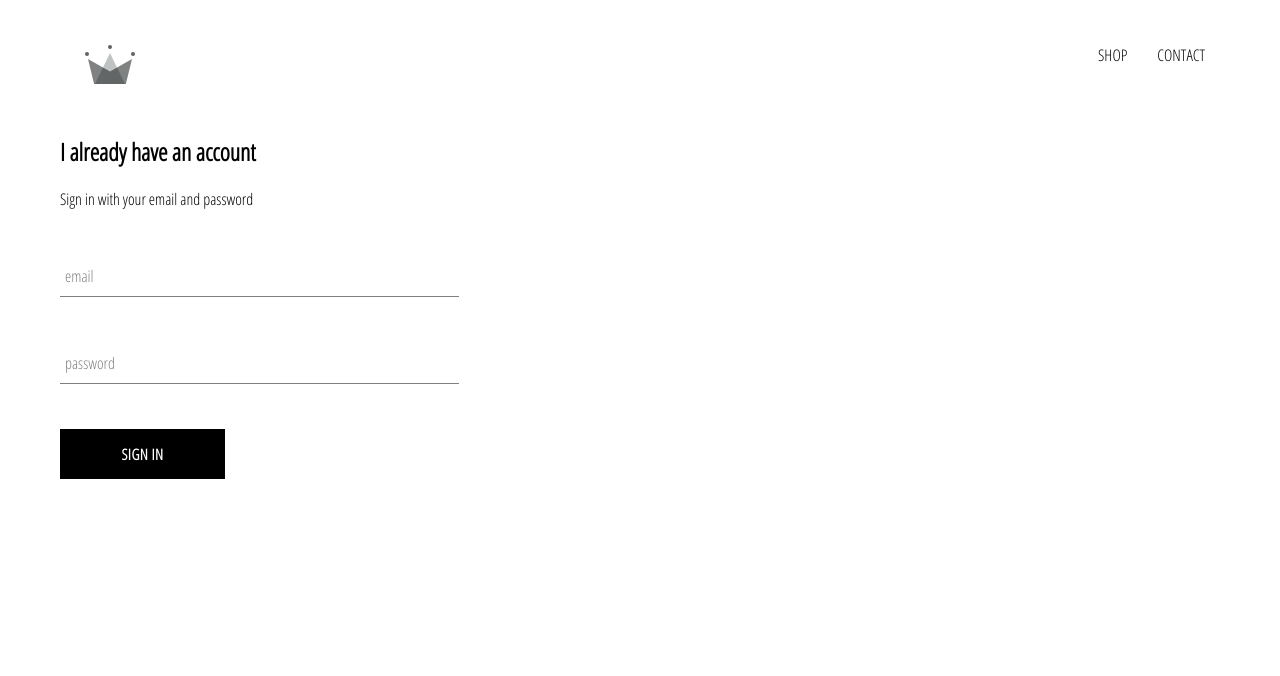
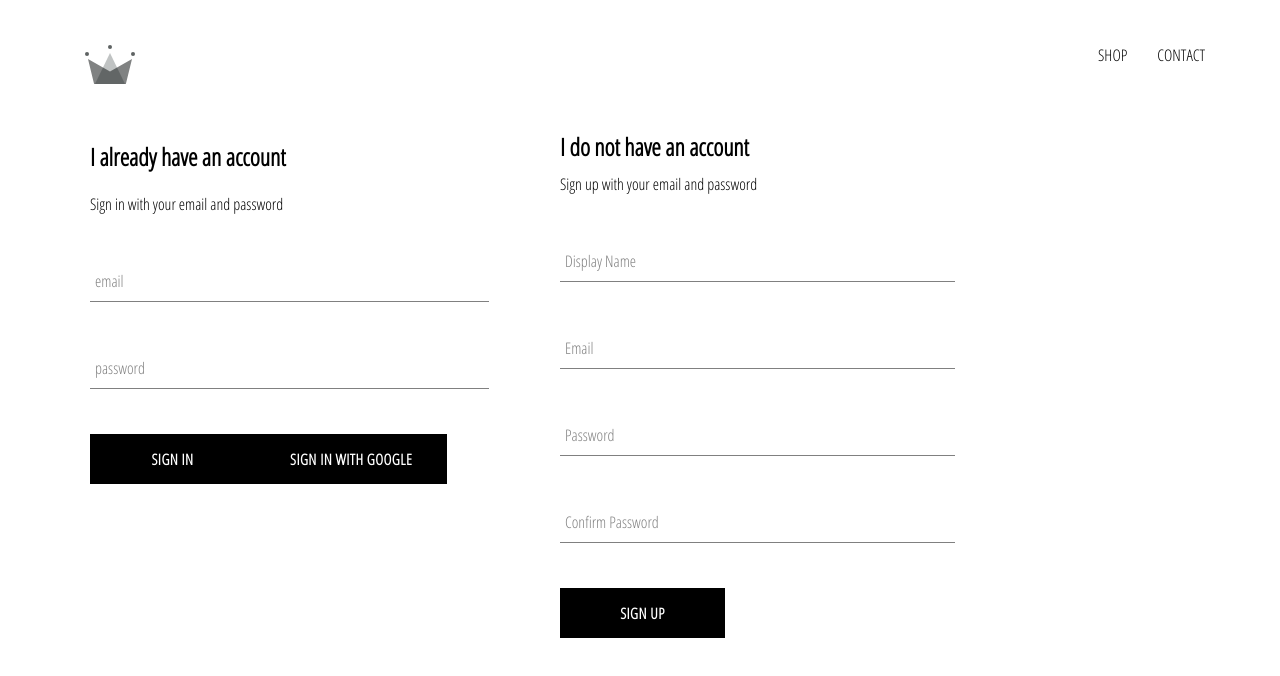
Before and after one commit to Tobiijaware/reactecommerce, a React (Create React App) app: page /signin in a window 1280 px wide. Shown: the top 676 px of the page. Built offline with nearby package versions, Linux system fonts and the light colour scheme; no server answers.

Commit message:
finised sign in and sign up components and functionality

```diff
--- a/package.json
+++ b/package.json
@@ -6,6 +6,7 @@
     "@testing-library/jest-dom": "^5.11.4",
     "@testing-library/react": "^11.1.0",
     "@testing-library/user-event": "^12.1.10",
+    "firebase": "^8.6.5",
     "node-sass": "^6.0.0",
     "react": "^17.0.2",
     "react-dom": "^17.0.2",
--- a/src/App.js
+++ b/src/App.js
@@ -5,11 +5,49 @@ import ShopPage from './pages/shop/shop.component.jsx';
 import Header from './components/header/header-component.jsx';
 import SignInAndSignUpPage from './pages/signin-signup/signin-signup.component.jsx';
 
+import { auth, createUserProfileDocument } from './firebase/firebase.util';
+import React from 'react';
 
-function App() {
+
+class App extends React.Component {
+  constructor(){
+    super();
+
+    this.state={
+      currentUser: null
+    }
+  }
+
+  unsubscribeFromAuth = null;
+
+  componentDidMount(){
+    this.unsubscribeFromAuth = auth.onAuthStateChanged(async userAuth => {
+      if(userAuth){
+        const userRef = await createUserProfileDocument(userAuth);
+
+        userRef.onSnapshot(snapShot => {
+          this.setState({
+            currentUser: {
+              id: snapShot.id,
+            ...snapShot.data()
+            }
+          });
+        });
+
+      }
+      this.setState({currentUser: userAuth});
+    });
+  }
+
+
+  componentWillUnmount(){
+    this.unsubscribeFromAuth();
+  }
+
+  render(){
     return (
       <div>
-      <Header/>
+        <Header currentUser={this.state.currentUser}/>
           <Switch>
             <Route exact path='/' component={HomePage} />
             <Route path='/shop' component={ShopPage} />
@@ -20,5 +58,6 @@ function App() {
 
     );
   }
+}
 
 export default App;
--- a/src/components/form-input/form-input.component.jsx
+++ b/src/components/form-input/form-input.component.jsx
@@ -4,15 +4,15 @@ import './form-input.styles.scss';
 const FormInput = ({handleChange, label, ...otherProps}) => (
     <div className="group">
         <input className='form-input' onChange={handleChange} {...otherProps}/>
-        {
-            label ?
-            (<label>
-                <label className={`${otherProps.value.length ? 'shrink' : ''} form-input-label` }>
-                    {label}
-                </label>
-            </label>)
-            : null
-        }
+        {label ? (
+
+            <label
+            className={`${otherProps.value.length ? 'shrink' : ''}
+                form-input-label` }
+            >
+                {label}
+            </label>
+        ) : null}
     </div>
 );
 
--- a/src/components/signin/signin.component.jsx
+++ b/src/components/signin/signin.component.jsx
@@ -1,6 +1,8 @@
 import React from 'react';
 import FormInput from '../form-input/form-input.component';
 import Button from '../button/button.component';
+import { auth, signInWithGoogle} from '../../firebase/firebase.util';
+
 import './signin.styles.scss';
 
 class SignIn extends React.Component{
@@ -12,8 +14,17 @@ class SignIn extends React.Component{
             password: '',
         }
     }
-handleSubmit = event => {
+handleSubmit = async event => {
     event.preventDefault();
+
+    try{
+        await auth.signInWithEmailAndPassword(email,password);
+        this.setState({ email: '', password: ''});
+    } catch (error) {
+        console.log(error);
+    }
+
+    const { email, password } = this.state;
 
     this.setState({email: '', password: ''});
 }
@@ -52,6 +63,7 @@ render(){
 
 
                 <Button type="submit">Sign In</Button>
+                <Button onClick={signInWithGoogle}>Sign in with Google</Button>
             </form>
 
         </div>
--- /dev/null
+++ b/src/components/signup/signup.component.jsx
@@ -0,0 +1,111 @@
+import React from 'react';
+import './signup.styles.scss';
+import FormInput from '../form-input/form-input.component';
+import Button from '../button/button.component';
+
+import { auth, createUserProfileDocument} from '../../firebase/firebase.util';
+
+
+class SignUp extends React.Component {
+    constructor(){
+        super();
+
+        this.state = {
+            displayName: '',
+            email: '',
+            password: '',
+            confirmPassword: ''
+        }
+    }
+
+    handleSubmit = async event => {
+        const {displayName,email,password,confirmPassword} = this.state;
+
+        if(password != confirmPassword){
+            alert("passwords don't match");
+            return;
+        }
+
+        try {
+            const { user} = await auth.createUserWithEmailAndPassword(email,password);
+            await createUserProfileDocument(user,{ displayName });
+
+            this.setState({
+                displayName: '',
+                email: '',
+                password: '',
+                confirmPassword: ''
+            })
+
+
+        } catch (error) {
+            console.error(error);
+        }
+    };
+
+    handleChange = event => {
+        const { name, value } = event.target;
+        this.setState({[name]: value});
+    }
+
+
+
+    render(){
+        const {displayName,email,password,confirmPassword} = this.state;
+        return(
+            <div className='sign-up'>
+                <h2 className='title'>I do not have an account</h2>
+                <span>Sign up with your email and password</span>
+                <form className='sign-up-form' onSubmit={this.handleSubmit}>
+                    <FormInput
+                    type='text'
+                    name='displayName'
+                    value={displayName}
+                    onChange={this.handleChange}
+                    label='Display Name'
+                    required
+                    />
+
+                    <FormInput
+                    type='email'
+                    name='email'
+                    value={email}
+                    onChange={this.handleChange}
+                    label='Email'
+                    required
+                    />
+
+                    <FormInput
+                    type='password'
+                    name='password'
+                    value={password}
+                    onChange={this.handleChange}
+                    label='Password'
+                    required
+                    />
+                    <FormInput
+                    type='password'
+                    name='confirmPassword'
+                    value={confirmPassword}
+                    onChange={this.handleChange}
+                    label='Confirm Password'
+                    required
+                    />
+
+                <Button type='submit'>SIGN UP</Button>
+
+
+
+                </form>
+
+            </div>
+        );
+    }
+
+
+
+
+}
+
+
+export default SignUp;
--- /dev/null
+++ b/src/components/signup/signup.styles.scss
@@ -0,0 +1,9 @@
+.sign-up {
+    display: flex;
+    flex-direction: column;
+    width: 380px;
+
+    .title {
+      margin: 10px 0;
+    }
+  }
--- /dev/null
+++ b/src/firebase/firebase.util.js
@@ -0,0 +1,50 @@
+import firebase from 'firebase/app';
+import 'firebase/firestore';
+import 'firebase/auth';
+
+const config = {
+    apiKey: "AIzaSyDpcKH4fcoQiXUo-br1sDJtyy7hB8bR7OI",
+    authDomain: "kyrieclothingdb.firebaseapp.com",
+    projectId: "kyrieclothingdb",
+    storageBucket: "kyrieclothingdb.appspot.com",
+    messagingSenderId: "772991744394",
+    appId: "1:772991744394:web:3bd09aa7443f9879c5b073",
+    measurementId: "G-0L0F80TFXH"
+  };
+
+
+export const createUserProfileDocument = async (userAuth, additionalData) => {
+    if(!userAuth)return;
+
+    const userRef = firestore.doc(`users/${userAuth.uid}`);
+    const snapShot = await userRef.get();
+
+    if(!snapShot.exists){
+        const { displayName, email} = userAuth;
+        const createdAt = new Date();
+
+        try {
+            await userRef.set({
+                displayName,
+                email,
+                createdAt,
+                ...additionalData
+            })
+        } catch (error) {
+            console.log('error creating user', error.message);
+        }
+    }
+    return userRef;
+}
+
+firebase.initializeApp(config);
+
+
+export const auth = firebase.auth();
+export const firestore = firebase.firestore();
+
+const provider = new firebase.auth.GoogleAuthProvider();
+provider.setCustomParameters({prompt: 'select_account'});
+export const signInWithGoogle = () => auth.signInWithPopup(provider);
+
+export default firebase;
--- a/src/pages/signin-signup/signin-signup.component.jsx
+++ b/src/pages/signin-signup/signin-signup.component.jsx
@@ -1,10 +1,12 @@
 import React from 'react';
 import './signin-signup.styles.scss';
 import SignIn from '../../components/signin/signin.component.jsx';
+import SignUp from '../../components/signup/signup.component';
 
 const SignInAndSignUpPage = () => (
     <div className='sign-in-and-sign-up'>
         <SignIn/>
+        <SignUp/>
     </div>
 );
 
--- a/src/pages/signin-signup/signin-signup.styles.scss
+++ b/src/pages/signin-signup/signin-signup.styles.scss
@@ -0,0 +1,6 @@
+.sign-in-and-sign-up{
+    width: 850px;
+    display: flex;
+    justify-content: space-between;
+    margin: 30px;
+}
```
Also changed, not shown: src/components/header/header-component.jsx (+6 -1 lines), 1 other file (tests, documents, lock files or other folders). Lines whose indentation alone changed are shown as unchanged.
